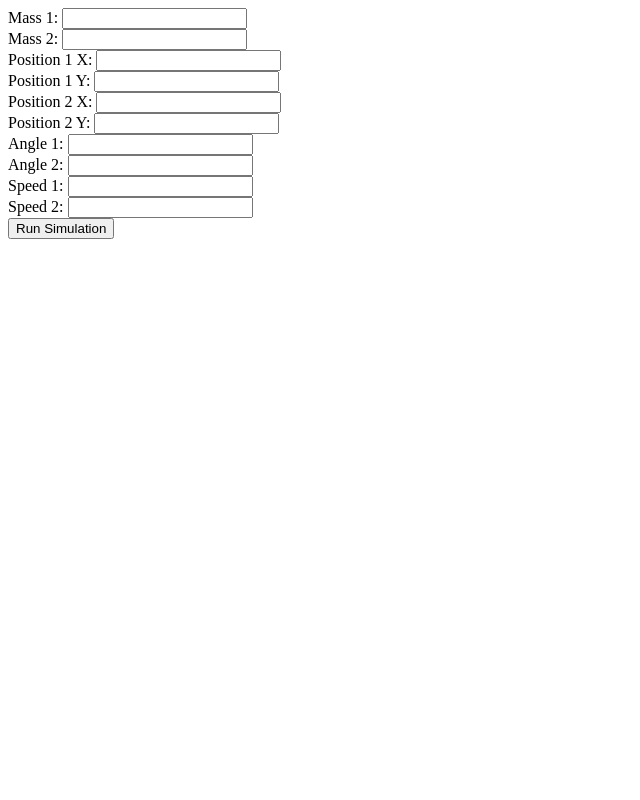
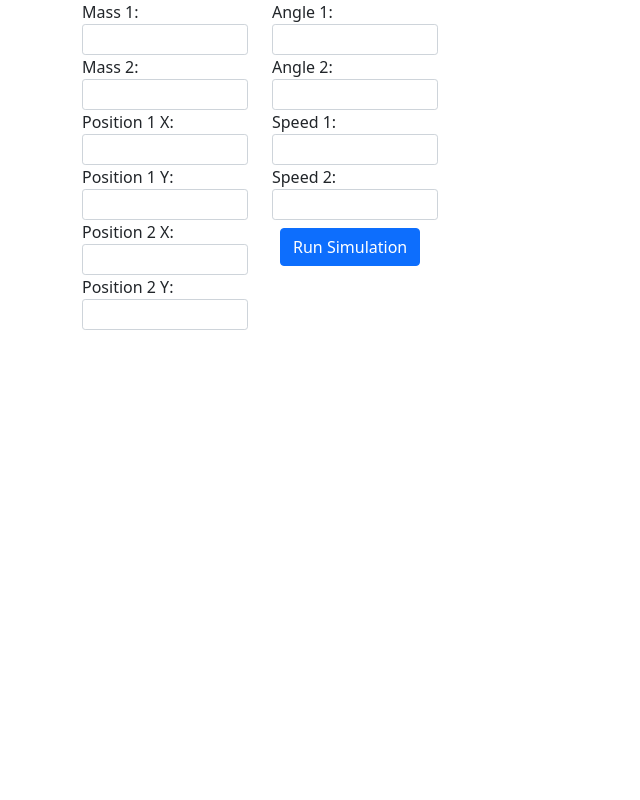
Before and after one commit to kirk3110/hackathon2024, a Flask app: template templates/simulation.html in a window 1280 px wide. Shown: the whole page, without its empty margins (0-640 px from the left). Run offline with Flask 3, Linux system fonts and the light colour scheme; the template is opened without the code that fills it: most values are stand-ins (such as "Sample title", 1, 10 or a date in 2020).

Commit message:
Add Bootstrap for improved design

```diff
--- a/app.py
+++ b/app.py
@@ -25,7 +25,7 @@
         "radius1": 0.5,
         "radius2": 0.5,
         "simulation_time": 60.0,
-        "time_step": 0.1,
+        "time_step": 0.01,
         "decay": 0.97
     }
     winner = None
@@ -51,9 +51,9 @@
         if stop_time1 is None and stop_time2 is None or stop_time1 == stop_time2:
             winner = "Draw"
         elif stop_time1 is not None and (stop_time2 is None or stop_time1 < stop_time2):
-            winner = "Object 2"
+            winner = "Object 2 Win!"
         elif stop_time2 is not None and (stop_time1 is None or stop_time2 < stop_time1):
-            winner = "Object 1"
+            winner = "Object 1 Win!"
 
         # アニメーションのキーフレームを生成
         def generate_keyframes(positions, duration, scale):
--- a/templates/simulation.html
+++ b/templates/simulation.html
@@ -1,13 +1,22 @@
 <!DOCTYPE html>
 <html lang="en">
   <head>
-    <meta charset="UTF-8">
-    <meta name="viewport" content="width=device-width, initial-scale=1.0">
+    <meta charset="UTF-8" />
+    <meta name="viewport" content="width=device-width, initial-scale=1.0" />
+    <link
+      href="https://cdn.jsdelivr.net/npm/bootstrap@5.0.2/dist/css/bootstrap.min.css"
+      rel="stylesheet"
+      integrity="sha384-EVSTQN3/azprG1Anm3QDgpJLIm9Nao0Yz1ztcQTwFspd3yD65VohhpuuCOmLASjC"
+      crossorigin="anonymous"
+    />
     <style>
+       html,body {
+           height: 100%;
+       }
        .simulation-container {
          position: relative;
+         height: 600px;
          width: 600px;
-            height: 600px;
          background-color: #f0f0f0;
          overflow: hidden;
          display: {{ 'block' if show_simulation else 'none' }};
@@ -34,69 +43,167 @@
            {{ frames2 }}
        }
 
-        .winner {
-            display: none;
+      .message {
+         position: absolute;
+         top: 240px;
+         left: 230px;
          font-size: 24px;
-            margin-top: 20px;
       }
     </style>
   </head>
   <body>
+    <div class="container">
       <form method="post" id="simulation-form">
+        <div class="row">
+          <div class="col-md-2 col-6">
             <label for="mass1">Mass 1:</label>
-    <input type="number" id="mass1" name="mass1" step="0.1" value="{{ initial_conditions['mass1'] }}" required>
-    <br>
+            <input
+              class="form-control form-control-sm"
+              type="number"
+              id="mass1"
+              name="mass1"
+              step="0.1"
+              value="{{ initial_conditions['mass1'] }}"
+              required
+            />
+
             <label for="mass2">Mass 2:</label>
-    <input type="number" id="mass2" name="mass2" step="0.1" value="{{ initial_conditions['mass2'] }}" required>
-    <br>
+            <input
+              class="form-control form-control-sm"
+              type="number"
+              id="mass2"
+              name="mass2"
+              step="0.1"
+              value="{{ initial_conditions['mass2'] }}"
+              required
+            />
+
             <label for="pos1_x">Position 1 X:</label>
-    <input type="number" id="pos1_x" name="pos1_x" step="0.1" value="{{ initial_conditions['pos1_x'] }}" required>
-    <br>
+            <input
+              class="form-control form-control-sm"
+              type="number"
+              id="pos1_x"
+              name="pos1_x"
+              step="0.1"
+              value="{{ initial_conditions['pos1_x'] }}"
+              required
+            />
+
             <label for="pos1_y">Position 1 Y:</label>
-    <input type="number" id="pos1_y" name="pos1_y" step="0.1" value="{{ initial_conditions['pos1_y'] }}" required>
-    <br>
+            <input
+              class="form-control form-control-sm"
+              type="number"
+              id="pos1_y"
+              name="pos1_y"
+              step="0.1"
+              value="{{ initial_conditions['pos1_y'] }}"
+              required
+            />
+
             <label for="pos2_x">Position 2 X:</label>
-    <input type="number" id="pos2_x" name="pos2_x" step="0.1" value="{{ initial_conditions['pos2_x'] }}" required>
-    <br>
+            <input
+              class="form-control form-control-sm"
+              type="number"
+              id="pos2_x"
+              name="pos2_x"
+              step="0.1"
+              value="{{ initial_conditions['pos2_x'] }}"
+              required
+            />
+
             <label for="pos2_y">Position 2 Y:</label>
-    <input type="number" id="pos2_y" name="pos2_y" step="0.1" value="{{ initial_conditions['pos2_y'] }}" required>
-    <br>
+            <input
+              class="form-control form-control-sm"
+              type="number"
+              id="pos2_y"
+              name="pos2_y"
+              step="0.1"
+              value="{{ initial_conditions['pos2_y'] }}"
+              required
+            />
+          </div>
+          <div class="col-md-2 col-6">
             <label for="angle1">Angle 1:</label>
-    <input type="number" id="angle1" name="angle1" step="0.1" value="{{ initial_conditions['angle1'] }}" required>
-    <br>
+            <input
+              class="form-control form-control-sm"
+              type="number"
+              id="angle1"
+              name="angle1"
+              step="0.1"
+              value="{{ initial_conditions['angle1'] }}"
+              required
+            />
+
             <label for="angle2">Angle 2:</label>
-    <input type="number" id="angle2" name="angle2" step="0.1" value="{{ initial_conditions['angle2'] }}" required>
-    <br>
+            <input
+              class="form-control form-control-sm"
+              type="number"
+              id="angle2"
+              name="angle2"
+              step="0.1"
+              value="{{ initial_conditions['angle2'] }}"
+              required
+            />
+
             <label for="speed1">Speed 1:</label>
-    <input type="number" id="speed1" name="speed1" step="0.1" value="{{ initial_conditions['speed1'] }}" required>
-    <br>
+            <input
+              class="form-control form-control-sm"
+              type="number"
+              id="speed1"
+              name="speed1"
+              step="0.1"
+              value="{{ initial_conditions['speed1'] }}"
+              required
+            />
+
             <label for="speed2">Speed 2:</label>
-    <input type="number" id="speed2" name="speed2" step="0.1" value="{{ initial_conditions['speed2'] }}" required>
-    <br>
-    <button type="submit">Run Simulation</button>
-</form>
-<div class="simulation-container">
+            <input
+              class="form-control form-control-sm"
+              type="number"
+              id="speed2"
+              name="speed2"
+              step="0.1"
+              value="{{ initial_conditions['speed2'] }}"
+              required
+            />
+
+            <button class="btn btn-primary m-2" type="submit">
+              Run Simulation
+            </button>
+          </div>
+          <div class="col-12 col-md-6">
+            <div class="simulation-container m-2">
               <div class="object1"></div>
               <div class="object2"></div>
+              <div id="message" class="message row"></div>
             </div>
-
-<h2 id="winner" class="winner">Winner: {{ winner }}</h2>
-
+          </div>
+        </div>
+      </form>
+    </div>
     <script>
-    document.getElementById('simulation-form').addEventListener('submit', function(event) {
+      document
+        .getElementById("simulation-form")
+        .addEventListener("submit", function (event) {
           event.preventDefault();
           this.submit();
-        document.querySelector('.simulation-container').classList.add('animate');
+          document
+            .querySelector(".simulation-container")
+            .classList.add("animate");
         });
 
       let animationsCompleted = 0;
-    document.querySelector('.object1').addEventListener('animationend', checkWinner);
-    document.querySelector('.object2').addEventListener('animationend', checkWinner);
+      document
+        .querySelector(".object1")
+        .addEventListener("animationend", checkWinner);
+      document
+        .querySelector(".object2")
+        .addEventListener("animationend", checkWinner);
 
       function checkWinner() {
         animationsCompleted += 1;
         if (animationsCompleted === 2) {
-            document.getElementById('winner').style.display = 'block';
+          document.getElementById("message").textContent = "{{ winner }}";
         }
       }
     </script>
```
Lines whose indentation alone changed are shown as unchanged.
